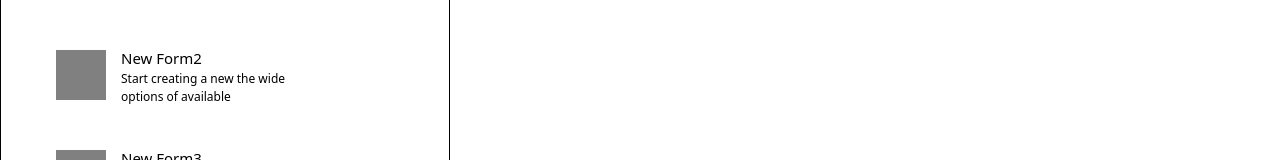
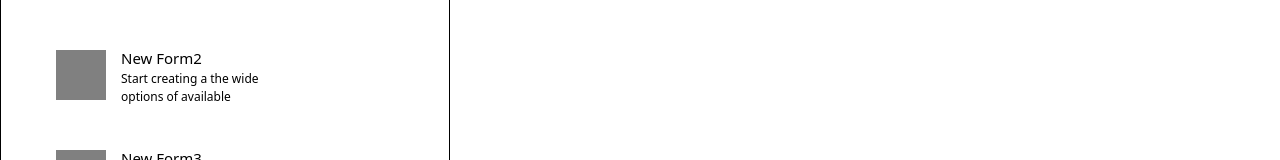
Before and after one commit to yadavhimu/assessment, a Next.js app: page / in a window 1280 px wide. Shown: the part 188-348 px from the top of the page. Built offline with nearby package versions, Linux system fonts and the light colour scheme.

Commit message:
file updated

```diff
--- a/components/Sidebar.jsx
+++ b/components/Sidebar.jsx
@@ -19,7 +19,7 @@ const Sidebar = () => {
            </div>
            <div id='insidetext'>
             <h3>New Form2</h3>
-            <p>Start creating a new the wide <br></br>options of available</p>
+            <p>Start creating a the wide <br></br>options of available</p>
            </div>
           </div>
        </div>
```
